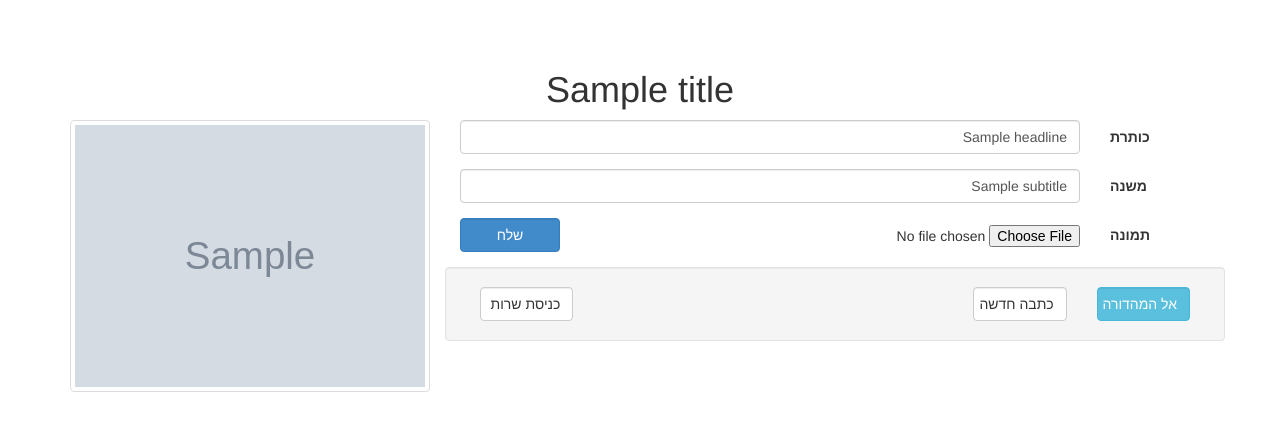
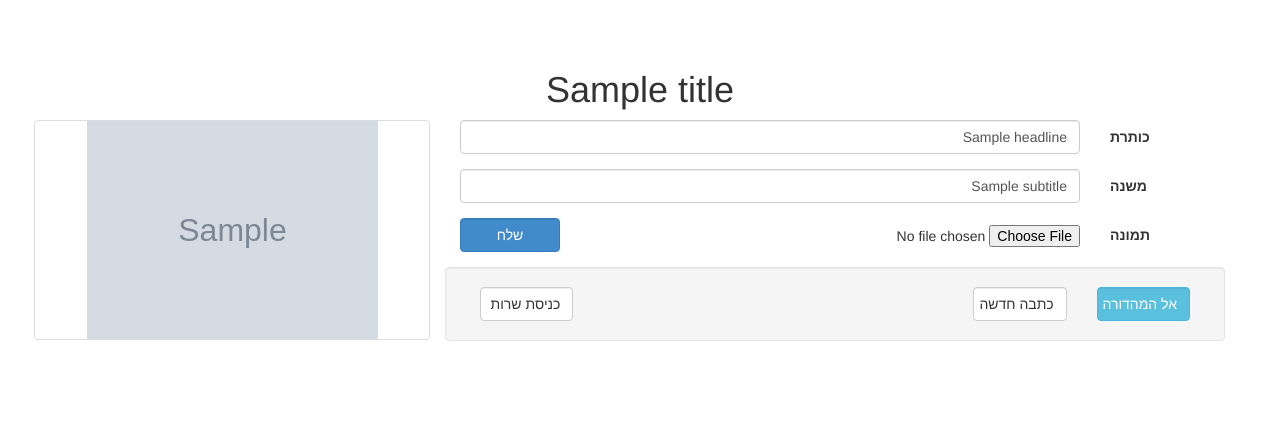
Before and after one commit to no2bio/spoofbanana, a Python web app: template templates/form.html in a window 1280 px wide. Shown: the top 431 px of the page. Run offline with Jinja, Linux system fonts and the light colour scheme; the template is opened without the code that fills it: most values are stand-ins (such as "Sample title", 1, 10 or a date in 2020); grey boxes marked "Sample" are stand-in pictures.

Commit message:
Do the #2 fix for form preview as well

```diff
--- a/templates/form.html
+++ b/templates/form.html
@@ -56,8 +56,8 @@
             </div><!-- /.col-sm-2 -->
           </div><!-- /.row -->
         </div><!-- /.col-sm-8 -->
-        <div class="col-sm-4">
-          <a href="#" class="thumbnail"><img id="img-preview" src="{{imgsrc}}" alt="preview" class="img-responsive"></a>
+        <div class="col-sm-4 text-center">
+          <div class="thumbnail" style="width:396px; height:220px; background:url('{{imgsrc}}') 50% 50% no-repeat; background-size: contain"></div>
         </div><!-- /.col-sm-4 -->
       </div><!-- /.row -->
     </div><!-- /.container -->
```
